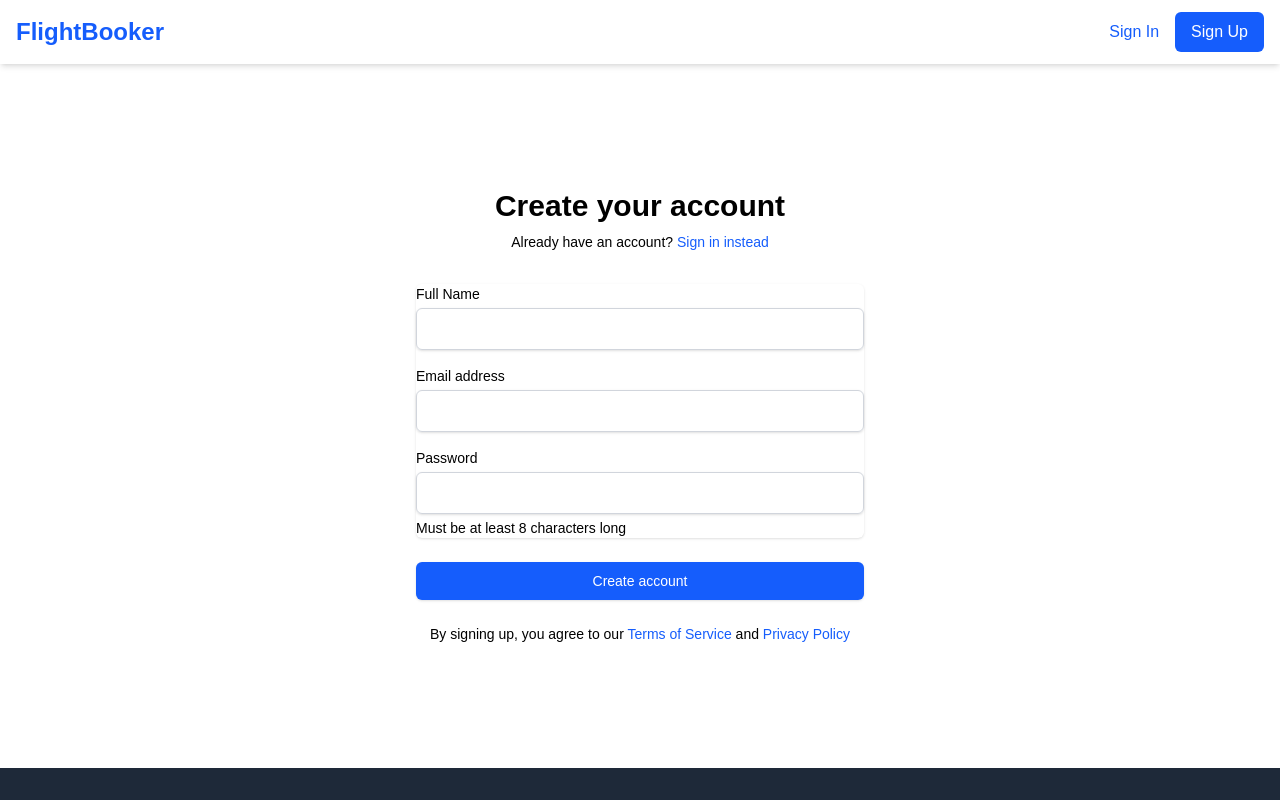
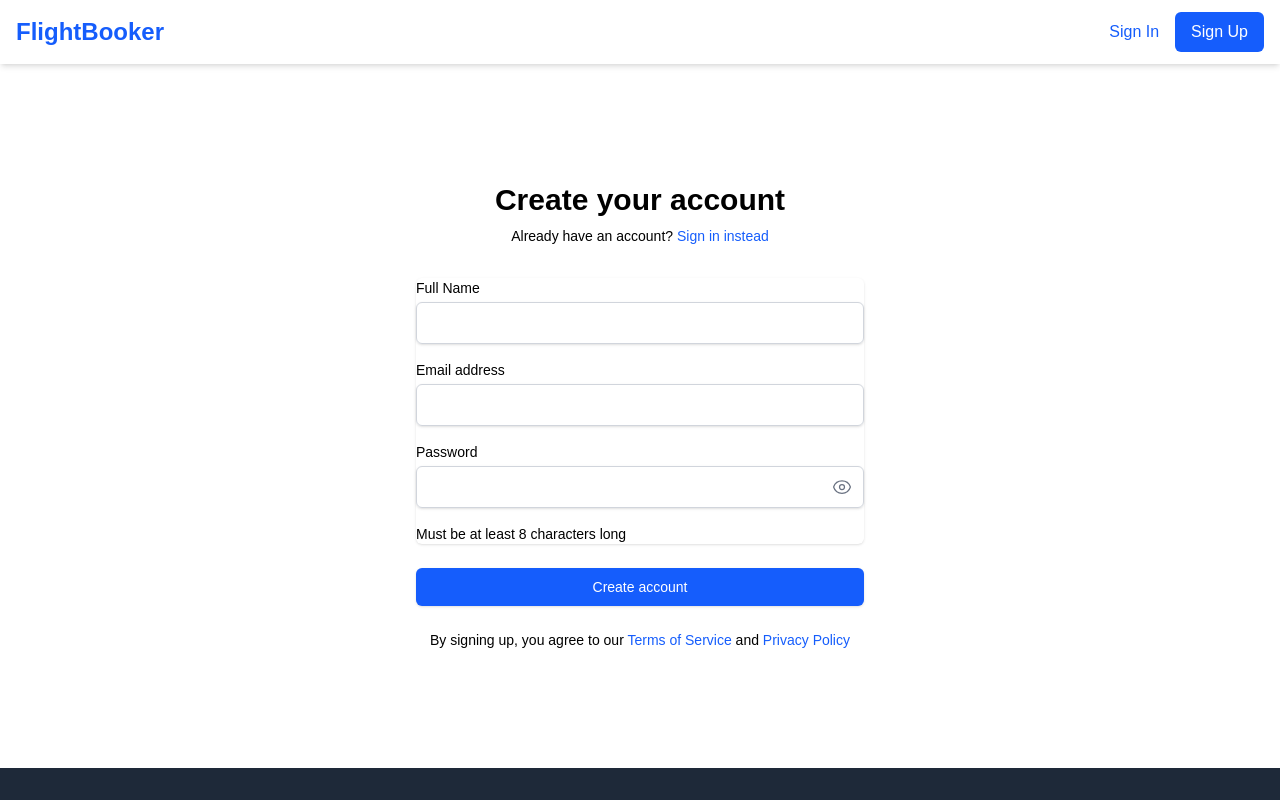
Before and after one commit to sourish215/flight-booking, a Next.js app: page /auth/signup in a window 1280 px wide. Shown: the top 800 px of the page. Built offline with nearby package versions, Linux system fonts and the light colour scheme; no server answers.

Commit message:
feat(auth): add password visibility toggle to sign-in and sign-up forms

```diff
--- a/src/app/auth/signin/page.tsx
+++ b/src/app/auth/signin/page.tsx
@@ -5,6 +5,7 @@
 import Link from "next/link";
 import { useAuth } from "@/components/auth/AuthProvider";
 import { createSupabaseClient } from "@/lib/supabase/client";
+import PasswordInput from "@/components/auth/PasswordInput";
 
 // Loading fallback component
 function LoadingFallback() {
@@ -152,19 +153,13 @@
               />
             </div>
 
-            <div>
-              <label htmlFor="password" className="block text-sm font-medium">
-                Password
-              </label>
-              <input
-                id="password"
-                name="password"
-                type="password"
-                autoComplete="current-password"
-                required
-                className="mt-1 block w-full px-3 py-2 border border-gray-300 rounded-md shadow-sm focus:outline-none focus:ring-blue-500 focus:border-blue-500"
-              />
-            </div>
+            <PasswordInput
+              id="password"
+              name="password"
+              label="Password"
+              required
+              autoComplete="current-password"
+            />
           </div>
 
           <div>
--- a/src/app/auth/signup/page.tsx
+++ b/src/app/auth/signup/page.tsx
@@ -3,6 +3,7 @@
 import { useState } from "react";
 import Link from "next/link";
 import { useAuth } from "@/components/auth/AuthProvider";
+import PasswordInput from "@/components/auth/PasswordInput";
 
 export default function SignUp() {
   const { signUp } = useAuth();
@@ -112,21 +113,15 @@
               />
             </div>
 
-            <div>
-              <label htmlFor="password" className="block text-sm font-medium">
-                Password
-              </label>
-              <input
+            <PasswordInput
               id="password"
               name="password"
-                type="password"
-                autoComplete="new-password"
+              label="Password"
               required
               minLength={8}
-                className="mt-1 block w-full px-3 py-2 border border-gray-300 rounded-md shadow-sm focus:outline-none focus:ring-blue-500 focus:border-blue-500"
+              autoComplete="new-password"
             />
             <p className="mt-1 text-sm">Must be at least 8 characters long</p>
-            </div>
           </div>
 
           <div>
--- /dev/null
+++ b/src/components/auth/PasswordInput.tsx
@@ -0,0 +1,86 @@
+"use client";
+
+import { useState } from "react";
+
+type PasswordInputProps = {
+  id: string;
+  name: string;
+  label: string;
+  required?: boolean;
+  minLength?: number;
+  autoComplete?: string;
+  className?: string;
+};
+
+export default function PasswordInput({
+  id,
+  name,
+  label,
+  required = false,
+  minLength,
+  autoComplete,
+  className = "",
+}: PasswordInputProps) {
+  const [showPassword, setShowPassword] = useState(false);
+
+  return (
+    <div>
+      <label htmlFor={id} className="block text-sm font-medium">
+        {label}
+      </label>
+      <div className="relative mt-1">
+        <input
+          id={id}
+          name={name}
+          type={showPassword ? "text" : "password"}
+          autoComplete={autoComplete}
+          required={required}
+          minLength={minLength}
+          className={`block w-full px-3 py-2 border border-gray-300 rounded-md shadow-sm focus:outline-none focus:ring-blue-500 focus:border-blue-500 pr-10 ${className}`}
+        />
+        <button
+          type="button"
+          onClick={() => setShowPassword(!showPassword)}
+          className="absolute inset-y-0 right-0 pr-3 flex items-center"
+        >
+          {showPassword ? (
+            <svg
+              xmlns="http://www.w3.org/2000/svg"
+              fill="none"
+              viewBox="0 0 24 24"
+              strokeWidth={1.5}
+              stroke="currentColor"
+              className="w-5 h-5 text-gray-500 hover:text-gray-700"
+            >
+              <path
+                strokeLinecap="round"
+                strokeLinejoin="round"
+                d="M3.98 8.223A10.477 10.477 0 001.934 12C3.226 16.338 7.244 19.5 12 19.5c.993 0 1.953-.138 2.863-.395M6.228 6.228A10.45 10.45 0 0112 4.5c4.756 0 8.773 3.162 10.065 7.498a10.523 10.523 0 01-4.293 5.774M6.228 6.228L3 3m3.228 3.228l3.65 3.65m7.894 7.894L21 21m-3.228-3.228l-3.65-3.65m0 0a3 3 0 10-4.243-4.243m4.242 4.242L9.88 9.88"
+              />
+            </svg>
+          ) : (
+            <svg
+              xmlns="http://www.w3.org/2000/svg"
+              fill="none"
+              viewBox="0 0 24 24"
+              strokeWidth={1.5}
+              stroke="currentColor"
+              className="w-5 h-5 text-gray-500 hover:text-gray-700"
+            >
+              <path
+                strokeLinecap="round"
+                strokeLinejoin="round"
+                d="M2.036 12.322a1.012 1.012 0 010-.639C3.423 7.51 7.36 4.5 12 4.5c4.638 0 8.573 3.007 9.963 7.178.07.207.07.431 0 .639C20.577 16.49 16.64 19.5 12 19.5c-4.638 0-8.573-3.007-9.963-7.178z"
+              />
+              <path
+                strokeLinecap="round"
+                strokeLinejoin="round"
+                d="M15 12a3 3 0 11-6 0 3 3 0 016 0z"
+              />
+            </svg>
+          )}
+        </button>
+      </div>
+    </div>
+  );
+}
```
Lines whose indentation alone changed are shown as unchanged.
